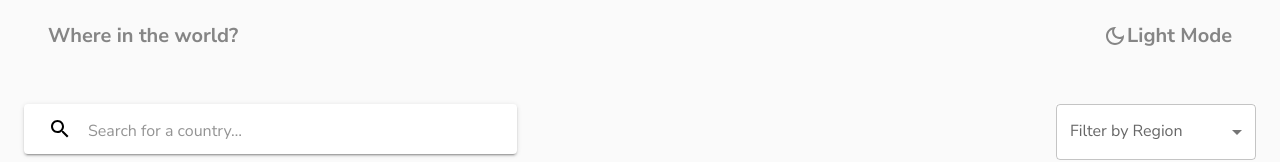
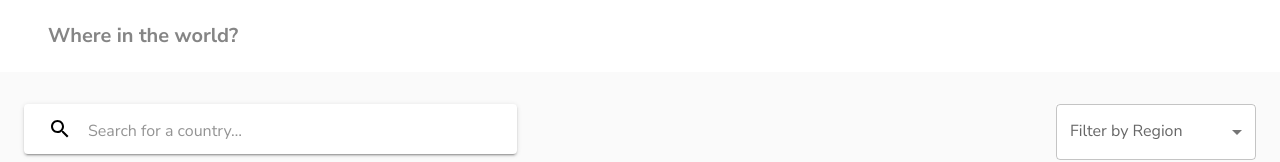
Before and after one commit to heytega/rest-country-api, a React (Create React App) app: page / in a window 1280 px wide. Shown: the top 162 px of the page. Built offline with nearby package versions, Linux system fonts and the light colour scheme; no server answers; the HTML template or start-up script is replaced by a standard one.

Commit message:
modified:   src/components/NavBar.js

```diff
--- a/src/components/NavBar.js
+++ b/src/components/NavBar.js
@@ -7,24 +7,48 @@ import {
   Container,
   IconButton,
   Paper,
+  Button,
 } from "@mui/material";
 import DarkModeOutlinedIcon from "@mui/icons-material/DarkModeOutlined";
 
 const NavBar = ({ toggleDarkMode, darkMode }) => {
   return (
-    <AppBar position="static" sx={{ backgroundColor: "primary.main" }}>
+    <AppBar position="static">
+      <Box
+        sx={{
+          backgroundColor: "primary.main",
+        }}
+      >
         <Container
           maxWidth="xl"
           // sx={{ display: "flex", flexDirection: "row", mt: 2, mb: 2 }}
-        // sx={{
-        //   backgroundColor: "primary.main",
-        // }}
+          sx={{
+            backgroundColor: "primary.main",
+          }}
         >
-        <Toolbar sx={{ mt: 0.5, mb: 0.5 }}>
+          <Toolbar sx={{ mt: 0.5, mb: 0.5, backgroundColor: "primary.main" }}>
             <Typography variant="h6" component="div" sx={{ flexGrow: 1 }}>
               Where in the world?
             </Typography>
-          <DarkModeOutlinedIcon
+
+            <Button
+              variant="outlined"
+              startIcon={<DarkModeOutlinedIcon />}
+              onClick={toggleDarkMode}
+              sx={{
+                // mt: 4,
+                // mb: 6,
+                // pr: 3.5,
+                // pl: 3.5,
+                // pt: 1.3,
+                // pb: 1.3,
+                color: darkMode ? "white" : "#0000",
+                borderColor: "#fff",
+              }}
+            >
+              {darkMode ? "Dark Mode" : "Light Mode"}
+            </Button>
+            {/* <DarkModeOutlinedIcon
             onClick={toggleDarkMode}
             sx={{ color: darkMode ? "white" : "DarkBlueT", cursor: "pointer" }}
           />
@@ -35,9 +59,10 @@ const NavBar = ({ toggleDarkMode, darkMode }) => {
             sx={{ color: darkMode ? "white" : "DarkBlueT", cursor: "pointer" }}
           >
             {darkMode ? "Dark Mode" : "Light Mode"}
-          </Typography>
+          </Typography> */}
           </Toolbar>
         </Container>
+      </Box>
     </AppBar>
   );
 };
```
Lines whose indentation alone changed are shown as unchanged.
